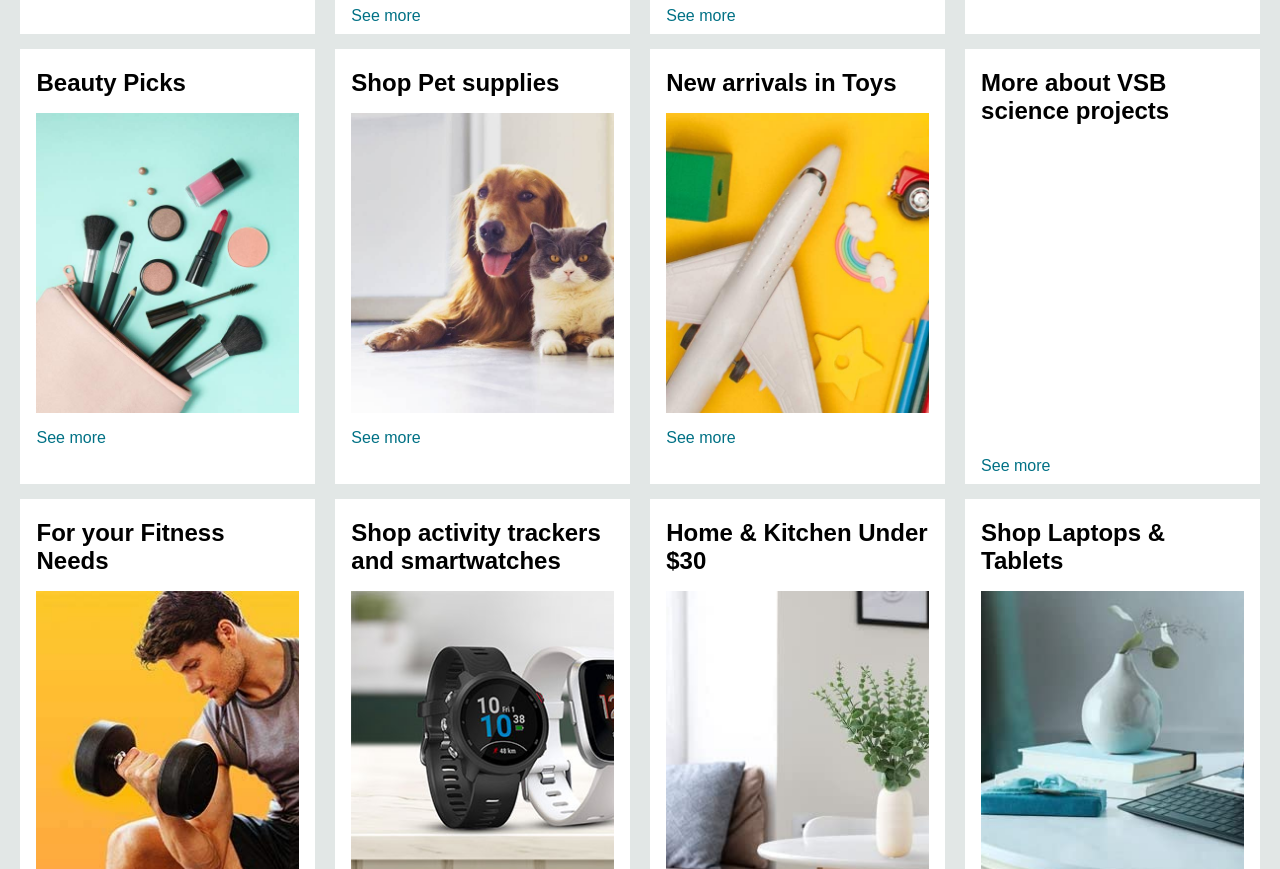
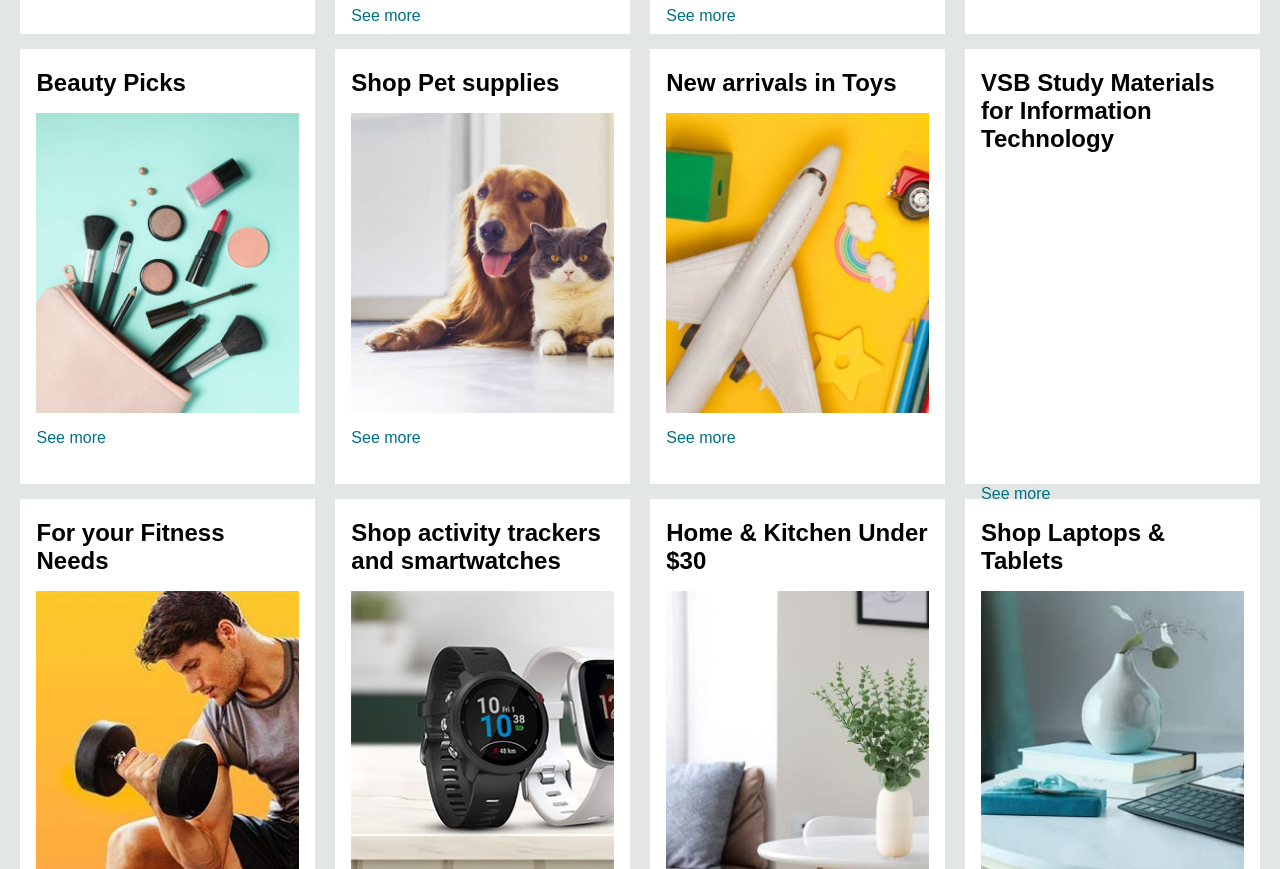
Before and after one commit to kabilesh21/Kabilesh, a plain HTML site: page index.html in a window 1280 px wide. Shown: the part 866-1735 px from the top of the page. Drawn offline with Linux system fonts and the light colour scheme.

Commit message:
Update index.html

```diff
--- a/index.html
+++ b/index.html
@@ -166,7 +166,7 @@
       </div>
       <div class="box">
         <div class="box-content">
-          <h2>More about VSB science projects</h2>
+          <h2>VSB Study Materials for Information Technology </h2>
           <div
             class="box-img"
             style="background-image: url('box8_image.jpg')"
```
